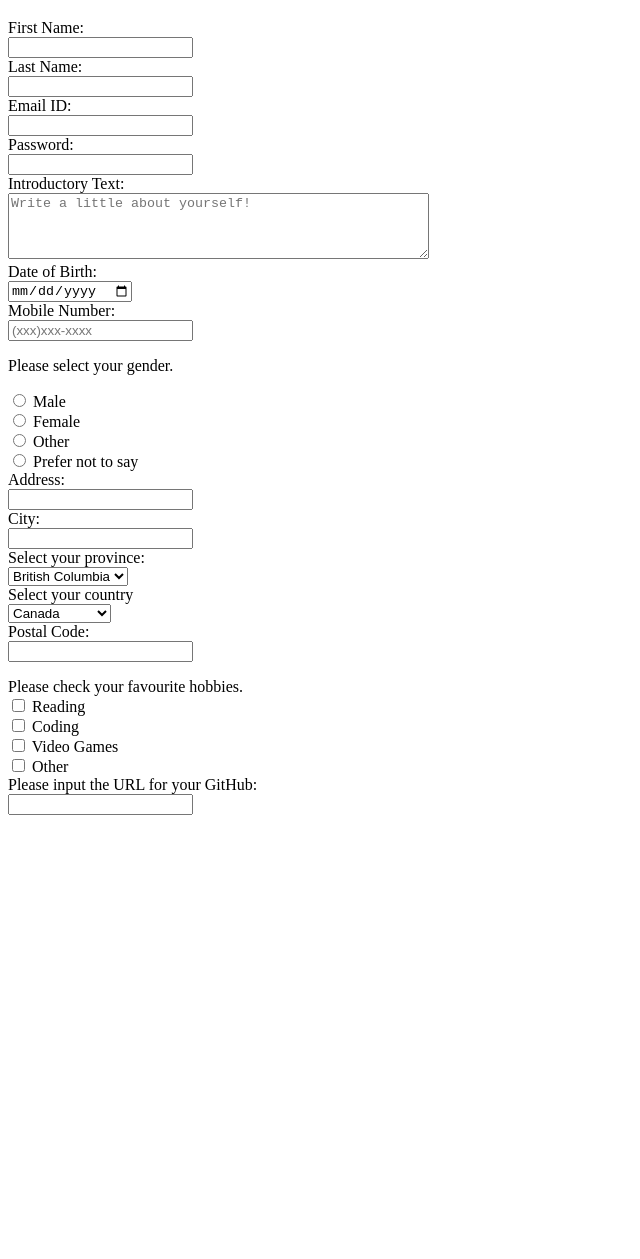
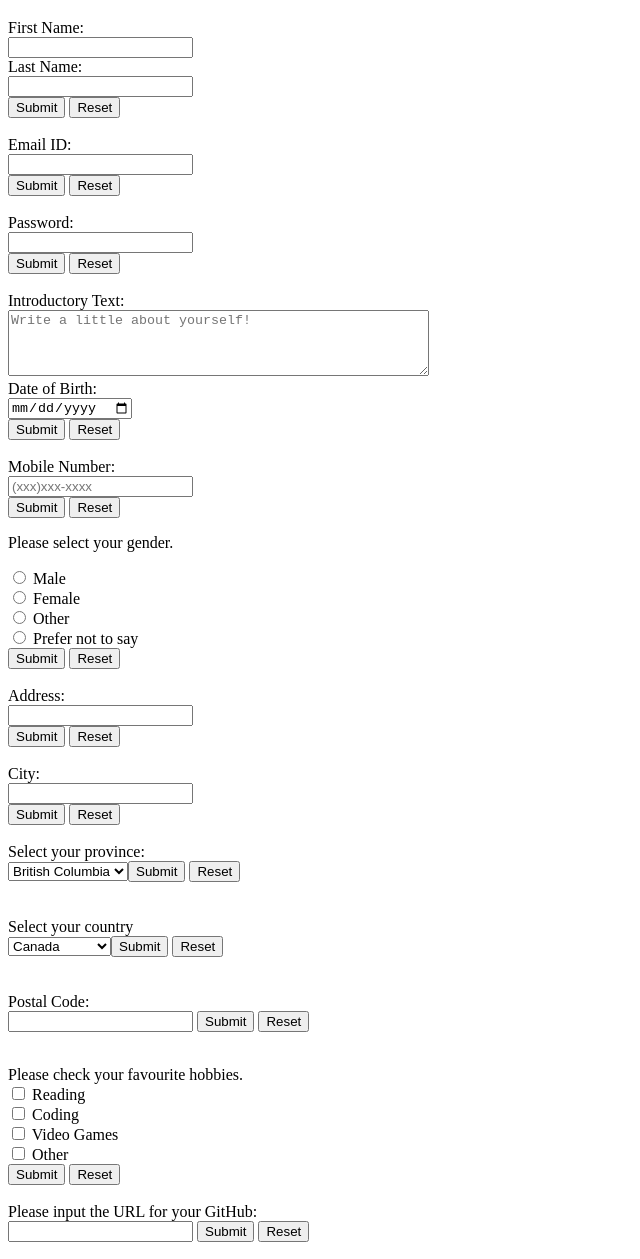
Before and after one commit to maso0183/maso0183.github.io, a plain HTML site: page lib2024/assg-3/assignment 3 working.html in a window 1280 px wide. Shown: the part 61-1320 px from the top of the page, without its empty margins (0-640 px from the left). Before the commit the page ends 892 px from the top, so only its background shows below. Drawn offline with Linux system fonts and the light colour scheme.

Commit message:
Update assignment 3 working.html
Assignment 3 w/buttons

```diff
--- a/lib2024/assg-3/assignment 3 working.html
+++ b/lib2024/assg-3/assignment 3 working.html
@@ -11,21 +11,37 @@
 		<h1>Assignment 3 - HTML Form</h1>
 	</header>
 	<main id="form">
-		<form>
+		<form action="action_page.php">
 			<label for="fname">First Name:</label><br>
 			<input type="text" id="fname" name="fname"><br>
 			<label for="lname">Last Name:</label><br>
 			<input type="text" id="lname" name="lname"><br>
+			<input type="submit">
+			<input type="reset" value="Reset"><br><br>
+
+
 			<label for="email">Email ID:</label><br>
 			<input type="text" id="email" name="email"><br>
+			<input type="submit">
+			<input type="reset" value="Reset"><br><br>
+
 			<label for="pwd">Password:</label><br>
 			<input type="password" id="pwd" name="pwd"><br>
+			<input type="submit">
+			<input type="reset" value="Reset"><br><br>
+
 			<label for="itext">Introductory Text:</label><br>
 			<textarea id="itext" name="itext" rows="4" cols="50" placeholder="Write a little about yourself!"></textarea><br>
 			<label for="dob">Date of Birth:</label><br>
 			<input type="date" id="dob" name="dob"><br>
+			<input type="submit">
+			<input type="reset" value="Reset"><br><br>
+
 			<label for="phone">Mobile Number:</label><br>
 			<input type="tel" id="phone" name="phone" placeholder="(xxx)xxx-xxxx"><br>
+			<input type="submit">
+			<input type="reset" value="Reset"><br>
+
 			<p>Please select your gender.</p>
 			<input type="radio" id="male" name="gender" value="Male">
 			<label for="male">Male</label><br>
@@ -35,16 +51,28 @@
 			<label for="other">Other</label><br>
 			<input type="radio" id="na" name="gender" value="Prefer not to say">
 			<label for="na">Prefer not to say</label><br>
+			<input type="submit">
+			<input type="reset" value="Reset"><br><br>
+
 			<label for="address">Address:</label><br>
 			<input type="text" id="address" name="address"><br>
+			<input type="submit">
+			<input type="reset" value="Reset"><br><br>
+
 			<lable for="city">City:</lable><br>
 			<input type="text" id="city" name="city"><br>
+			<input type="submit">
+			<input type="reset" value="Reset"><br><br>
+
 			<label for="province">Select your province:</label><br>
 			<select name="province" id="province">
 				<option value="british columbia">British Columbia</option>
 				<option value="ontario">Ontario</option>
 				<option value="quebec">Quebec</option>
 				<option value="other">Other</option>
+				<input type="submit">
+				<input type="reset" value="Reset"><br><br>
+
 			</select><br>
 			<label for ="country">Select your country</label><br>
 			<select name="country" id="country">
@@ -52,10 +80,15 @@
 				<option value="united states">United States</option>
 				<option value ="uzbekistan">Uzbekistan</option>
 				<option value="other">Other</option>
+				<input type="submit">
+				<input type="reset" value="Reset"><br><br>
+
 			</select><br>
 
 			<label for="pcode">Postal Code:</label><br>
 			<input type="text" id="pcode">
+			<input type="submit">
+			<input type="reset" value="Reset"><br><br>
 
 			<p>Please check your favourite hobbies.<br>
 			<input type="checkbox" id="hob1" name="hob1" value="Reading">
@@ -66,9 +99,13 @@
 			<label for="hob3">Video Games</label><br>
 			<input type="checkbox" id="hob4" name="hob4" value="Other">
 			<label for="hob4">Other</label><br>
+			<input type="submit">
+			<input type="reset" value="Reset"><br><br>
 
 			<label for="addurl">Please input the URL for your GitHub:</label><br>
 			<input type="url" id="addurl" name="addurl">
+			<input type="submit">
+			<input type="reset" value="Reset"><br><br>
 
 
 
```
